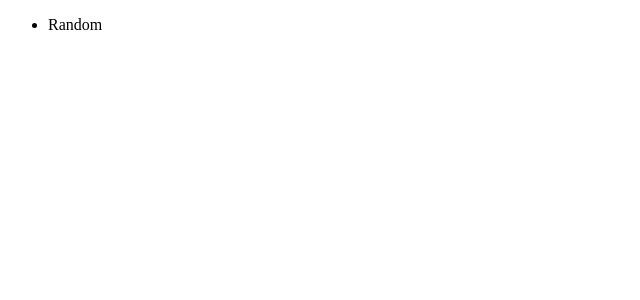
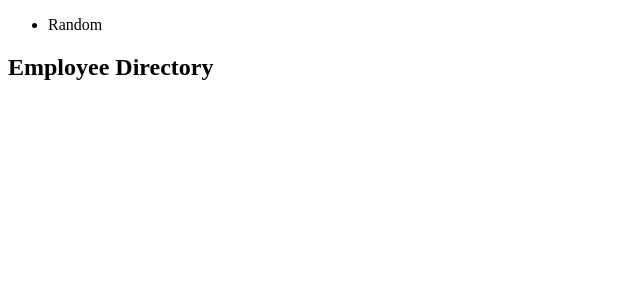
Before and after one commit to fidel-bello/employee-directory, a React (Create React App) app: page / in a window 1280 px wide. Shown: the top 300 px of the page, without its empty margins (0-640 px from the left). Built offline with nearby package versions, Linux system fonts and the light colour scheme.

Commit message:
added function navbar to be the navbar

```diff
--- a/src/App.js
+++ b/src/App.js
@@ -1,10 +1,12 @@
 import React from 'react';
 import Footer from './components/Footer';
+import Navbar from './components/Navbar'
 
 function App() {
   return (
     <div className="App">
       <Footer />
+      <Navbar />
     </div>
   );
 }
--- /dev/null
+++ b/src/components/Navbar.js
@@ -0,0 +1,10 @@
+import React from 'react';
+function Navbar() {
+    return (
+    <nav>
+        <h1>Employee Directory</h1>
+    </nav>
+    )
+}
+
+export default Navbar;
```
Also changed, not shown: src/components/MainContainer.js (deleted), src/styles.css (deleted).
